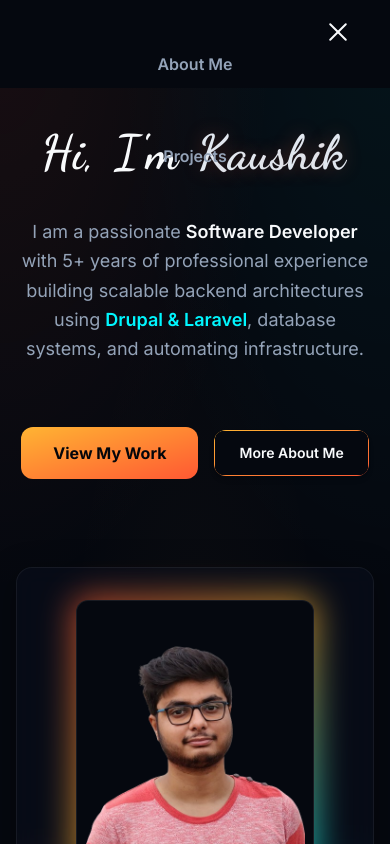
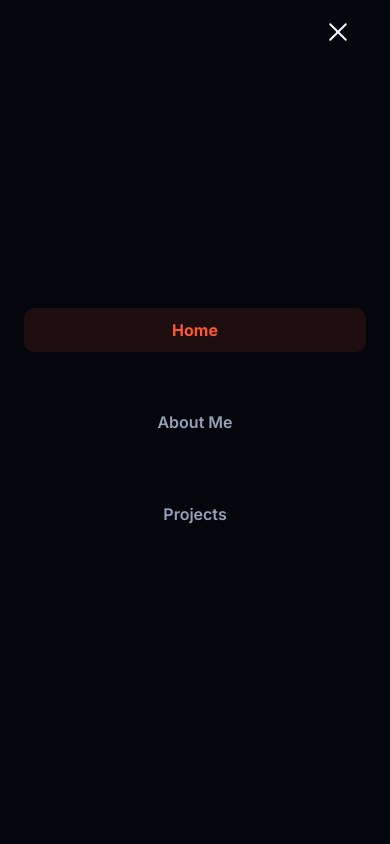
Before and after one commit to MitraKumar/portfolio, a Next.js app: page / in a window 390 px wide. Both pictures are taken after a click on the button "Toggle navigation menu". Shown: the top 844 px of the page. Built offline with nearby package versions, Linux system fonts and the light colour scheme.

Commit message:
style: update mobile menu overlay wrapper style for full-screen opaque styling

```diff
--- a/src/components/Navbar.tsx
+++ b/src/components/Navbar.tsx
@@ -86,7 +86,7 @@ export function NavBar() {
         />
         <div
           className={cn(
-            "fixed inset-0 left-0 z-50 flex w-full flex-col items-center justify-center bg-background p-6 pt-16 transition-transform duration-300 ease-in-out md:static md:flex md:w-auto md:flex-row md:items-center md:bg-transparent md:p-0 md:translate-x-0 md:visible",
+            "fixed inset-0 w-full h-screen z-50 flex flex-col items-center justify-center bg-black p-6 transition-transform duration-300 ease-in-out md:static md:h-auto md:w-auto md:flex md:flex-row md:items-center md:bg-transparent md:p-0 md:translate-x-0 md:visible",
             !mobileMenuIsOpen ? "translate-x-full invisible" : "translate-x-0 visible",
           )}
         >
```
